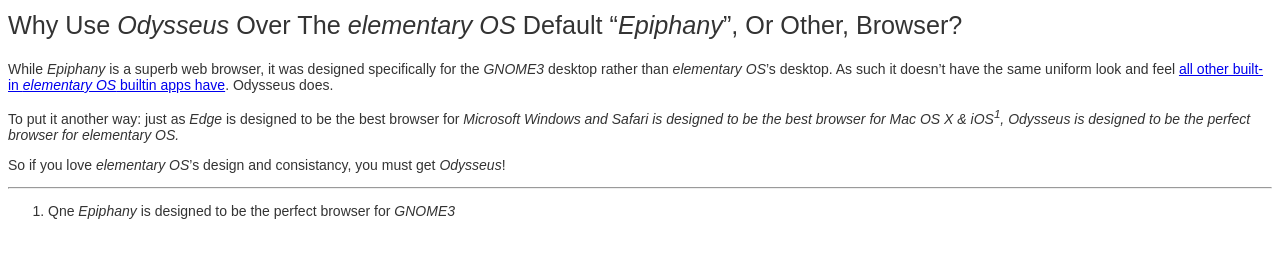
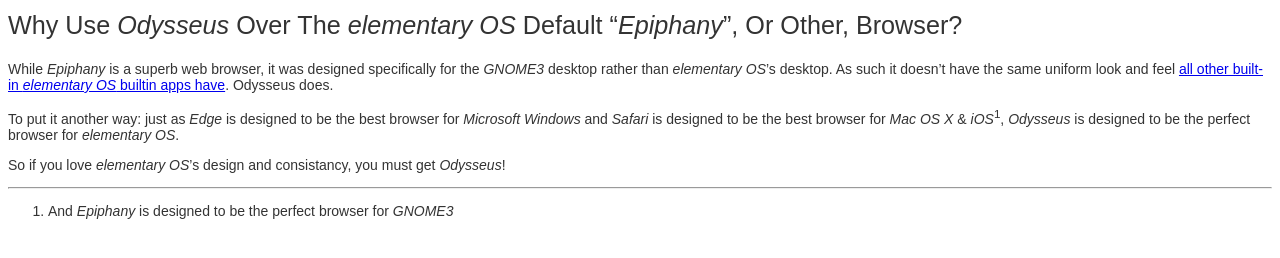
Before and after one commit to alcinnz/Odysseus-support, a Jekyll site: the page built from _guides/why-use-odyssus.md, in a window 1280 px wide. Shown: the part 129-387 px from the top of the page. Built offline with Jekyll 4.4.1, drawn with Linux system fonts in a browser that asks for light colours.

Commit message:
why us: Close name hightlight, fix typo

```diff
--- a/_guides/why-use-odyssus.md
+++ b/_guides/why-use-odyssus.md
@@ -7,10 +7,10 @@
 
 While <i>Epiphany</i> is a superb web browser, it was designed specifically for the <i>GNOME3</i> desktop rather than <i>elementary OS</i>'s desktop. As such it doesn't have the same uniform look and feel [all other built-in <i>elementary OS</i> builtin apps have](https://web.archive.org/web/20130119035803/http://elementaryos.org/journal/distros-platforms-and-where-we-fit). Odysseus does.
 
-To put it another way: just as <i>Edge</i> is designed to be the best browser for <i>Microsoft Windows<i> and <i>Safari</i> is designed to be the best browser for <i>Mac OS X</i> & <i>iOS</i><sup title="And Epiphany is designed to be the perfect browser for GNOME3">1</sup>, <i>Odysseus</i> is designed to be the perfect browser for <i>elementary OS</i>.
+To put it another way: just as <i>Edge</i> is designed to be the best browser for <i>Microsoft Windows</i> and <i>Safari</i> is designed to be the best browser for <i>Mac OS X</i> & <i>iOS</i><sup title="And Epiphany is designed to be the perfect browser for GNOME3">1</sup>, <i>Odysseus</i> is designed to be the perfect browser for <i>elementary OS</i>.
 
 So if you love <i>elementary OS</i>'s design and consistancy, you must get <i>Odysseus</i>!
 
 ---
 
-1. Qne <i>Epiphany</i> is designed to be the perfect browser for <i>GNOME3</i>
+1. And <i>Epiphany</i> is designed to be the perfect browser for <i>GNOME3</i>
```
